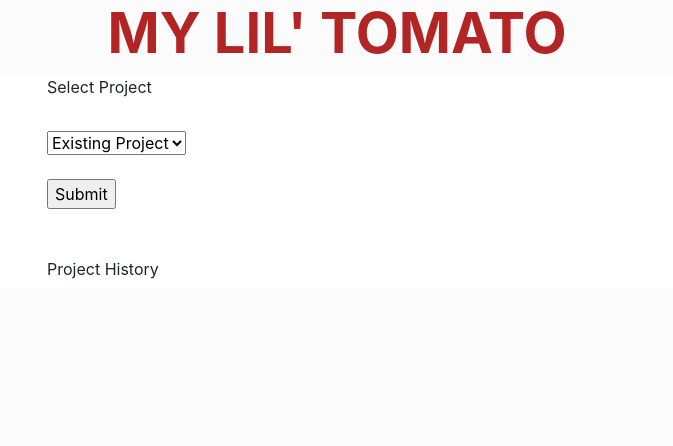
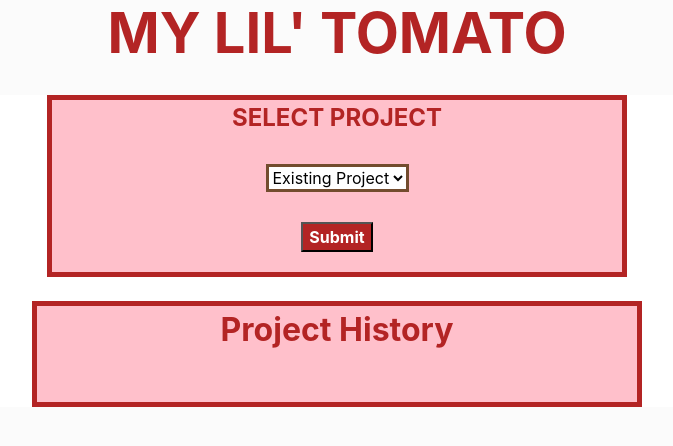
Before and after one commit to EKim-NY/my_hackbright_project_timetracker, a Flask app: page /projects in a window 1280 px wide. Shown: the top 446 px of the page, without its empty margins (303-976 px from the left). Run offline with Flask 2, Linux system fonts and the light colour scheme; the visitor is signed in with stand-in values (Sample User, id 1); data comes from the database, SQL or seed files in the repository; data that the repository does not hold is empty; some libraries are stand-ins or nearby versions.

Commit message:
Functionality has been fixed. LOGIN button works as expected. Projects page is now prettified.

```diff
--- a/static/css/style.css
+++ b/static/css/style.css
@@ -82,3 +82,55 @@ input[type="text" i] {
 .name {
     color:red;
 }
+
+.label-name {
+    color: #b32424;
+    font-weight: bold;
+}
+
+.forms {
+    border: 5px solid #b32424;
+    background-color: pink;
+}
+
+.row {
+    margin-top: 0px;
+    margin-bottom: 20px;
+}
+
+.heading-name {
+    color: #b32424;
+    font-weight: bold;
+    font-size: 2rem;
+}
+
+#project-type {
+    border: 5px solid #b32424;
+    color: #b32424;
+}
+
+.link {
+    color: #b32424;
+    font-weight: bold;
+}
+
+.plain-text {
+    color: #734c2e;
+    font-weight: bold;
+    margin-top: 1px;
+    margin-bottom: 1px;
+}
+
+#select-project-id {
+    font-size: 1.5rem;
+}
+
+.input-box {
+    border: 3px solid #734c2e;
+    background-color: white;
+}
+
+#select-project {
+    margin-top:0px;
+    margin-bottom: 0px;
+}
--- a/templates/about.html
+++ b/templates/about.html
@@ -7,7 +7,7 @@
 {% block body %}
 
   <div class="row justify-content-center">
-      <div style="width:30%;height:0;padding-bottom:10%;position:relative;">
+      <div style="width:50%;height:0;padding-bottom:20%;position:relative;">
         <iframe src="https://giphy.com/embed/WSxVrga7NqKlkmC13M" width="100%" height="100%" style="position:absolute" frameBorder="0" class="giphy-embed" allowFullScreen></iframe>
       </div>
   </div>
--- a/templates/login.html
+++ b/templates/login.html
@@ -18,7 +18,7 @@
     <span class="row justify-content-center" id="row-1">
         <div class="col-2">
           <div class="row justify-content-left">
-            <label>Email:</label>
+            <label class="label-name">Email:</label>
           </div>
         </div>
 
@@ -34,7 +34,7 @@
     <span class="row justify-content-center" id="row-2">
         <div class="col-2">
           <div class="row justify-content-left">
-            <label>Password:</label>
+            <label class="label-name">Password:</label>
           </div>
         </div>
 
@@ -49,7 +49,7 @@
 
     <span class="row justify-content-center" id="row-3">
       <div class="row justify-content-center" action="/login" method="POST">
-        <button type="button" class="submit-btn">LOGIN</button>
+        <button type="submit" class="submit-btn">LOGIN</button>
       </div>
     </span>
 
--- a/templates/projects.html
+++ b/templates/projects.html
@@ -4,34 +4,54 @@
 
 {% block body %}
   {# PROJECT CONTAINER #}
-  <div class="container" id="project_container">
+  <div class="container-fluid" id="project_container">
 
     {# FORM #}
     <form class="forms" name="project_form" action='/projects' method="post">
-      <label>Select Project</label><br><br>
+      <div class="row justify-content-center">
+        <label class="label-name" id="select-project-id">SELECT PROJECT</label>
+      </div>
         {# Dropdown #}
-        <select class="project_dropdown" name="project_dropdown_box" id="project_type">
-          <option class="project_option" value="search_existing_project"> Existing Project </option>
-          <option class="project_option" value="create_new_project"> New Project </option>
-        </select><br><br>
+
+        <div class="row justify-content-center">
+          <select class="input-box" name="project_dropdown_box" id="project_type">
+            <option class="project_dropdown" value="search_existing_project"> Existing Project </option>
+            <option class="project_dropdown" value="create_new_project"> New Project </option>
+          </select>
+        </div>
         {# Dropdown #}
-      <input type="submit" value="Submit">
-    </form><br><br>
+
+      <div class="row justify-content-center" id="select-project">
+        <input type="submit" class="submit-btn" value="Submit">
+      </div>
+    </div>
+    </form><br>
     {# FORM #}
 
     {# PROJECTS LOG #}
-    <div class="projects_log">
-      <label>Project History</label>
+    <div class="forms">
+      <div class="row justify-content-center">
+        <label class="heading-name">Project History</label>
+      </div>
+
+      <div class="row justify-content-center">
       {# for loop shows up empty if no items are in it; we want this result in HTML  #}
-      {% for project in projects %}
-      <div class="projects" id="{{project.project_id}}">
-        <h3>{{ project.project_name }}</h3>
-        {# <a href="/session_pg/{{ project.project_id }}">Link</a> #}
-        <a href="/session_pg{{project.project_id}}">Link</a>
-        <p>{{ project.project_rate }}</p>
-        <p>{{ project.project_notes }}</p>
+        {% for project in projects %}
+        <div class="projects" id="{{project.project_id}}">
+          <h4>Project: {{ project.project_name }}</h4>
+          {# <a href="/session_pg/{{ project.project_id }}">Link</a> #}
+          <a class="link" href="/session_pg{{project.project_id}}">Link</a>
+          {# <div class="row justify-content-center"> #}
+            <div>
+              <p class="plain-text">Hourly Rate: {{ project.project_rate }}</p>
+            </div>
+            <div>
+              <p class="plain-text">Note: {{ project.project_notes }}</p>
+            </div>
+          {# </div> #}
 
         {# Show dates of creation and last worked-on for project #}
+      </div>
 
       </div>
       {% endfor %}
```
Also changed, not shown: templates/session.html (+3 -4 lines).
